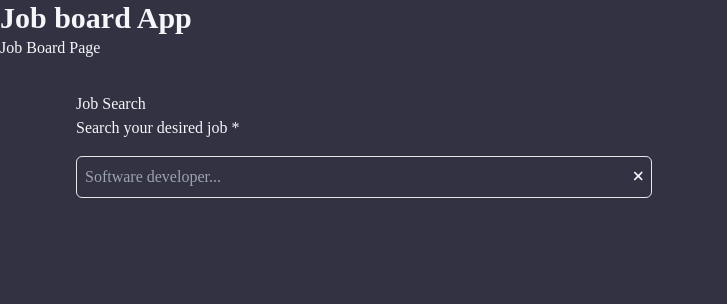
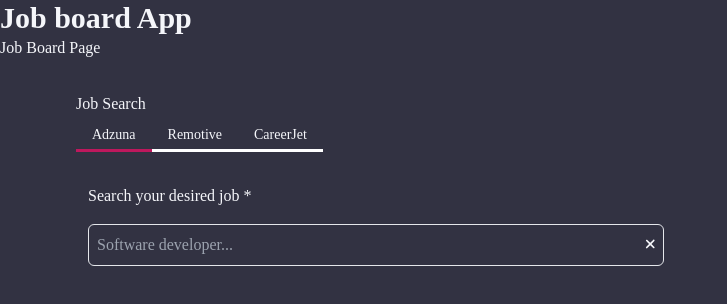
Before and after one commit to BrunoNguyen2905/Job-Board, a React (Create React App) app: page /jobs in a window 1280 px wide. Shown: the top 304 px of the page, without its empty margins (0-727 px from the left). Built offline with nearby package versions, Linux system fonts and the light colour scheme.

Commit message:
feat(job-board-app) add tab bar comp and migrate adzuna job search to a component

```diff
--- a/src/api-requests/search-jobs.ts
+++ b/src/api-requests/adzuna-search-jobs.ts
@@ -1,12 +1,12 @@
 import useSWR from "swr";
 import fetcher from "../util/fetcher";
 
-export default function useJobsSearchApiRequest(
+export default function useAdzunaJobsSearchApiRequest(
   searchTerm: string,
   countryCode: string,
   jobType?: string,
   employmentType?: string,
-  dayPosted?: number,
+  dayPosted?: number
 ) {
   return useSWR(
     searchTerm
@@ -28,6 +28,6 @@ export default function useJobsSearchApiRequest(
               : ""
         }`
       : null,
-    fetcher,
+    fetcher
   );
 }
--- a/src/components/button.tsx
+++ b/src/components/button.tsx
@@ -7,7 +7,7 @@ type TButtonProps = {
 
 const Button: React.FC<TButtonProps> = ({ title, onBtnClick }) => (
   <button
-    className="w-fit mr-2 flex py-2 rounded-lg text-sm font-medium focus:outline-none border tracking-normal md:tracking-wide text-gray-300 px-3 h-10"
+    className="w-fit mr-2 flex py-2 rounded-lg text-sm font-medium focus:outline-none border border-pink-700 tracking-normal md:tracking-wide text-gray-300 px-3 h-10"
     onClick={onBtnClick}
   >
     {title}
--- a/src/components/job-search.tsx
+++ b/src/components/job-search.tsx
@@ -1,115 +1,35 @@
-import React, { useState } from "react";
-import { useDebounce } from "use-debounce";
-import useJobsSearchApiRequest from "../api-requests/search-jobs";
-import {
-  countryOptions,
-  dayPostedOptions,
-  employmentTypeOptions,
-  jobTypeOptions,
-} from "../pages/adzuna-job-options";
-import Dropdown, { DropdownOption } from "./dropdown";
-import JobItem from "./job-item";
-import { TextInput } from "./text-input";
+import React, { useMemo, useState } from "react";
+import AdzunaJobSearch from "./jobs-source/adzuna-jobs";
+import TabBar from "./tab-bar";
 
 type TJobSearchProps = any;
 
 const JobSearch: React.FC<TJobSearchProps> = () => {
-  const [searchTerm, setSearchTerm] = useState("");
-  const [countrySelected, setCountrySelected] = useState<DropdownOption | null>(
-    countryOptions[0],
+  const [selectedTabIndex, setSelectedTabIndex] = useState(0);
+
+  const onTabChange = (index: number) => {
+    setSelectedTabIndex(index);
+  };
+
+  const navigationTabs = useMemo(
+    () => [{ label: "Adzuna" }, { label: "Remotive" }, { label: "CareerJet" }],
+    []
   );
-  const [jobTypeSelected, setJobTypeSelected] = useState<DropdownOption | null>(
-    jobTypeOptions[0],
-  );
-
-  const [dayPostedSelected, setDatePostedSelected] =
-    useState<DropdownOption | null>(dayPostedOptions[0]);
-  const [employmentTypeSelected, setEmploymentTypeSelected] =
-    useState<DropdownOption | null>(employmentTypeOptions[0]);
-  const [debouncedSearchTerm] = useDebounce(searchTerm, 300);
-  const [debouncedCountryCode] = useDebounce(countrySelected?.value, 300);
-  const [debouncedJobType] = useDebounce(jobTypeSelected?.value, 300);
-  const [debouncedEmploymentType] = useDebounce(
-    employmentTypeSelected?.value,
-    300,
-  );
-  const [debouncedDayPosted] = useDebounce(dayPostedSelected?.value, 300);
-
-  const {
-    data: jobSearchRes,
-    error,
-    isLoading,
-  } = useJobsSearchApiRequest(
-    debouncedSearchTerm,
-    String(debouncedCountryCode),
-    String(debouncedJobType),
-    String(debouncedEmploymentType),
-    Number(debouncedDayPosted),
-  );
-  console.log("jobSearchRes", jobSearchRes);
-
   return (
     <div className="max-w-6xl mx-auto my-8 px-3 z-10 flex flex-col">
       <h1>Job Search</h1>
-      <div className="flex flex-col w-full">
-        <TextInput
-          className="mb-4 max-w-xl"
-          name={"searchTerm"}
-          label={"Search your desired job"}
-          placeholder="Software developer..."
-          value={searchTerm}
-          onChange={setSearchTerm}
-          showClearButton
-          required
-        />
-      </div>
-      {!!searchTerm && (
-        <div className="flex flex-row justify-around">
-          <Dropdown
-            label={"Country Code"}
-            name={"countryCode"}
-            selection={countrySelected}
-            options={countryOptions}
-            onChange={setCountrySelected}
-          />
-          <Dropdown
-            label={"Job Type"}
-            name={"jobType"}
-            selection={jobTypeSelected}
-            options={jobTypeOptions}
-            onChange={setJobTypeSelected}
-          />
-          <Dropdown
-            label={"Employment Type"}
-            name={"employmentType"}
-            selection={employmentTypeSelected}
-            options={employmentTypeOptions}
-            onChange={setEmploymentTypeSelected}
-          />
-          <Dropdown
-            label={"Last Posted"}
-            name={"datePosted"}
-            selection={dayPostedSelected}
-            options={dayPostedOptions}
-            onChange={setDatePostedSelected}
-          />
-        </div>
-      )}
-      <div className="flex flex-col md:flex-row md:flex-wrap md:justify-between">
-        {isLoading ? (
-          <p>Loading...</p>
-        ) : jobSearchRes?.results?.length ? (
-          jobSearchRes?.results?.map((job: any) => (
-            <div className="w-full md:w-1/2 p-4" key={job?.id}>
-              <JobItem job={job} />
-            </div>
-          ))
-        ) : !jobSearchRes?.results?.length && jobSearchRes !== undefined ? (
-          <p>No results found</p>
-        ) : error ? (
-          <p className="text-red">{error}</p>
+      <TabBar
+        selectedIndex={selectedTabIndex}
+        onTabClick={onTabChange}
+        tabs={navigationTabs}
+      />
+      <div className="my-8 px-3">
+        {selectedTabIndex === 0 ? (
+          <AdzunaJobSearch />
+        ) : selectedTabIndex === 1 ? (
+          <div>Remotive Jobs</div>
         ) : (
-          <></>
+          <div>CareerJet</div>
         )}
       </div>
     </div>
--- /dev/null
+++ b/src/components/jobs-source/adzuna-jobs.tsx
@@ -0,0 +1,118 @@
+import React, { useMemo, useState } from "react";
+import { useDebounce } from "use-debounce";
+import useJobsSearchApiRequest from "../../api-requests/adzuna-search-jobs";
+import {
+  countryOptions,
+  dayPostedOptions,
+  employmentTypeOptions,
+  jobTypeOptions,
+} from "../../util/adzuna-job-options";
+import Dropdown, { DropdownOption } from "../dropdown";
+import JobItem from "../job-item";
+import { TextInput } from "../text-input";
+
+type TJobSearchProps = any;
+
+const AdzunaJobSearch: React.FC<TJobSearchProps> = () => {
+  const [searchTerm, setSearchTerm] = useState("");
+  const [countrySelected, setCountrySelected] = useState<DropdownOption | null>(
+    countryOptions[0]
+  );
+  const [jobTypeSelected, setJobTypeSelected] = useState<DropdownOption | null>(
+    jobTypeOptions[0]
+  );
+
+  const [dayPostedSelected, setDatePostedSelected] =
+    useState<DropdownOption | null>(dayPostedOptions[0]);
+  const [employmentTypeSelected, setEmploymentTypeSelected] =
+    useState<DropdownOption | null>(employmentTypeOptions[0]);
+  const [debouncedSearchTerm] = useDebounce(searchTerm, 300);
+  const [debouncedCountryCode] = useDebounce(countrySelected?.value, 300);
+  const [debouncedJobType] = useDebounce(jobTypeSelected?.value, 300);
+  const [debouncedEmploymentType] = useDebounce(
+    employmentTypeSelected?.value,
+    300
+  );
+  const [debouncedDayPosted] = useDebounce(dayPostedSelected?.value, 300);
+
+  const {
+    data: jobSearchRes,
+    error,
+    isLoading,
+  } = useJobsSearchApiRequest(
+    debouncedSearchTerm,
+    String(debouncedCountryCode),
+    String(debouncedJobType),
+    String(debouncedEmploymentType),
+    Number(debouncedDayPosted)
+  );
+  console.log("jobSearchRes", jobSearchRes);
+
+  return (
+    <div className="z-10 flex flex-col">
+      <div className="w-full">
+        <TextInput
+          className="mb-4 max-w-xl"
+          name={"searchTerm"}
+          label={"Search your desired job"}
+          placeholder="Software developer..."
+          value={searchTerm}
+          onChange={setSearchTerm}
+          showClearButton
+          required
+        />
+      </div>
+      {!!searchTerm && (
+        <div className="flex flex-row justify-around">
+          <Dropdown
+            label={"Country Code"}
+            name={"countryCode"}
+            selection={countrySelected}
+            options={countryOptions}
+            onChange={setCountrySelected}
+          />
+          <Dropdown
+            label={"Job Type"}
+            name={"jobType"}
+            selection={jobTypeSelected}
+            options={jobTypeOptions}
+            onChange={setJobTypeSelected}
+          />
+          <Dropdown
+            label={"Employment Type"}
+            name={"employmentType"}
+            selection={employmentTypeSelected}
+            options={employmentTypeOptions}
+            onChange={setEmploymentTypeSelected}
+          />
+          <Dropdown
+            label={"Last Posted"}
+            name={"datePosted"}
+            selection={dayPostedSelected}
+            options={dayPostedOptions}
+            onChange={setDatePostedSelected}
+          />
+        </div>
+      )}
+      <div className="flex flex-col md:flex-row md:flex-wrap md:justify-between">
+        {isLoading ? (
+          <p>Loading...</p>
+        ) : jobSearchRes?.results?.length ? (
+          jobSearchRes?.results?.map((job: any) => (
+            <div className="w-full md:w-1/2 p-4" key={job?.id}>
+              <JobItem job={job} />
+            </div>
+          ))
+        ) : !jobSearchRes?.results?.length && jobSearchRes !== undefined ? (
+          <p>No results found</p>
+        ) : error ? (
+          <p className="text-red">{error}</p>
+        ) : (
+          <></>
+        )}
+      </div>
+    </div>
+  );
+};
+
+export default AdzunaJobSearch;
--- /dev/null
+++ b/src/components/tab-bar.tsx
@@ -0,0 +1,49 @@
+import React from "react";
+
+export interface ITab {
+  label: React.ReactNode | string;
+  disabled?: boolean;
+}
+
+export interface ITabBarProps {
+  tabs: ITab[];
+  selectedIndex: number;
+  onTabClick: (index: number) => void;
+}
+
+const TabBar: React.FC<ITabBarProps> = ({
+  tabs,
+  selectedIndex,
+  onTabClick,
+}) => (
+  <div className="text-base font-normal text-center leading-tight w-full">
+    <ul className="flex flex-wrap items-center">
+      {tabs.map((tab, index) => (
+        <li
+          key={index}
+          className={
+            tab.disabled
+              ? "cursor-not-allowed pt-2"
+              : "cursor-pointer mr-0 pt-2"
+          }
+        >
+          <a
+            onClick={(e) => {
+              e.preventDefault();
+              if (!tab.disabled) {
+                onTabClick(index);
+              }
+            }}
+            className={`inline-block text-strong text-sm xs:text-md px-4 xs:px-6 pb-1 border-b-[3px] ${
+              index === selectedIndex ? "border-pink-700" : "border-white"
+            }`}
+          >
+            {tab.label}
+          </a>
+        </li>
+      ))}
+    </ul>
+  </div>
+);
+
+export default TabBar;
--- a/src/pages/adzuna-job-options.ts
+++ b/src/util/adzuna-job-options.ts
@@ -27,5 +27,4 @@ export const dayPostedOptions = [
   { value: 1, label: "A day ago" },
   { value: 7, label: "A week ago" },
   { value: 30, label: "A month ago" },
-
 ];
```
